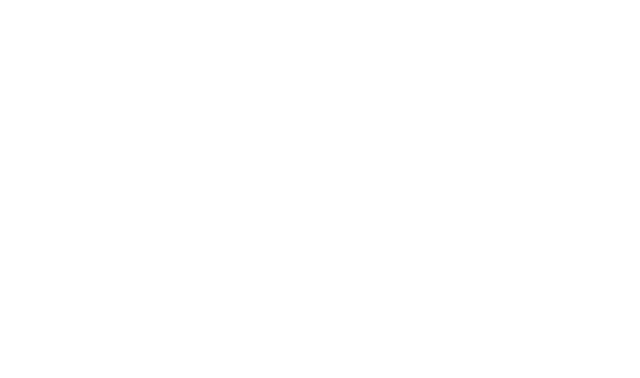
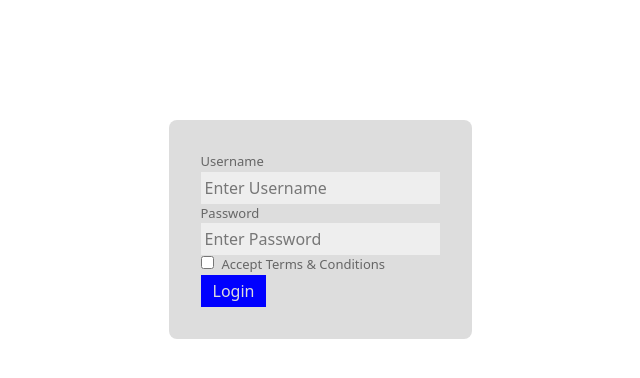
Before and after one commit to NS-25/react-components, a React (Vite) app: page / in a window 1280 px wide. Before the commit this address had no page. Shown: the top 378 px of the page, without its empty margins (320-960 px from the left). Built offline with nearby package versions, Linux system fonts and the light colour scheme.

Commit message:
added some code

```diff
--- a/src/App.jsx
+++ b/src/App.jsx
@@ -5,6 +5,7 @@
 import UserProfile from "./components/Form/UserProfile";
 import LoginForm from "./components/Login/LoginForm";
 import { BrowserRouter as Router, Route, Routes, Link } from "react-router-dom";
+import UserForm from "./components/LoginForm/UserForm";
 
 const DisPlayForm = () => {
   const { formData } = useFormContext();
@@ -55,6 +56,9 @@
           </Routes>
         </Router>
       </div>
+      <div>
+        <UserForm />
+      </div>
     </>
   );
 };
--- a/src/components/LoginForm/UserForm.css
+++ b/src/components/LoginForm/UserForm.css
@@ -0,0 +1,44 @@
+.login-form-wrapper {
+  display: flex;
+  margin-top: 120px;
+  justify-content: center;
+}
+
+.login-form {
+  padding: 32px;
+  border-radius: 8px;
+  background-color: #ddd;
+}
+
+label {
+  display: block;
+  font-size: small;
+  color: #666;
+}
+
+input {
+  padding: 4px;
+  background: #EEE;
+}
+
+input[name="checked"] {
+  margin-right: 8px;
+}
+
+button[type="submit"] {
+  padding: 4px 12px;
+  background-color: blue;
+  color: #ddd;
+}
+
+.field-errror {
+  display: block;
+  font-size: 12px;
+  color: red;
+}
+
+.field-success {
+  display: block;
+  font-size: 12px;
+  color: green;
+}
--- a/src/components/LoginForm/UserForm.jsx
+++ b/src/components/LoginForm/UserForm.jsx
@@ -1,10 +1,46 @@
 import React from "react";
-// import { useState } from 'react'
+import { use } from "react";
+import { useState } from "react";
+import "./UserForm.css";
 
 const UserForm = () => {
+  const [username, setUsername] = useState("");
+  const [password, setPassword] = useState("");
+  const [checked, setChecked] = useState(false);
+  const [error, setError] = useState("");
+  const [success, setSuccess] = useState("");
+
+  const validation = () => {
+    // username validation //
+    if (!username) {
+      return "Username is required.";
+    }
+    if (username.length < 3) {
+      return "Username must be at least 3 characters.";
+    }
+    if (username.length > 15) {
+      return "Username must be under 15 characters.";
+    }
+    if (!/^[a-zA-Z0-9_]+$/.test(username)) {
+      return "Only letters, numbers, and underscores allowed.";
+    }
+
+    // password validation //
+    if (!password) {
+      return "Password is required.";
+    }
+    if (password.length < 6) {
+      return "Password must be at least 6 characters.";
+    }
+    // checked validation //
+    if (!checked) {
+      return "You must accept the terms.";
+    }
+  };
+
   return (
-    <div>
-      <form>
+    <div className="login-form-wrapper">
+      <form className="login-form">
         <label htmlFor="username">Username</label>
         <input
           type="text"
@@ -26,12 +62,15 @@
         <label htmlFor="checkbox">
           <input
             type="checkbox"
+            name="checked"
             checked={checked}
             onChange={(e) => setChecked(e.target.checked)}
           />
           Accept Terms & Conditions
         </label>
         <div>
+          {error && <p className="field-error">{error}</p>}
+          {success && <p className="field-success">{success}</p>}
           <button type="submit">Login</button>
         </div>
       </form>
```
